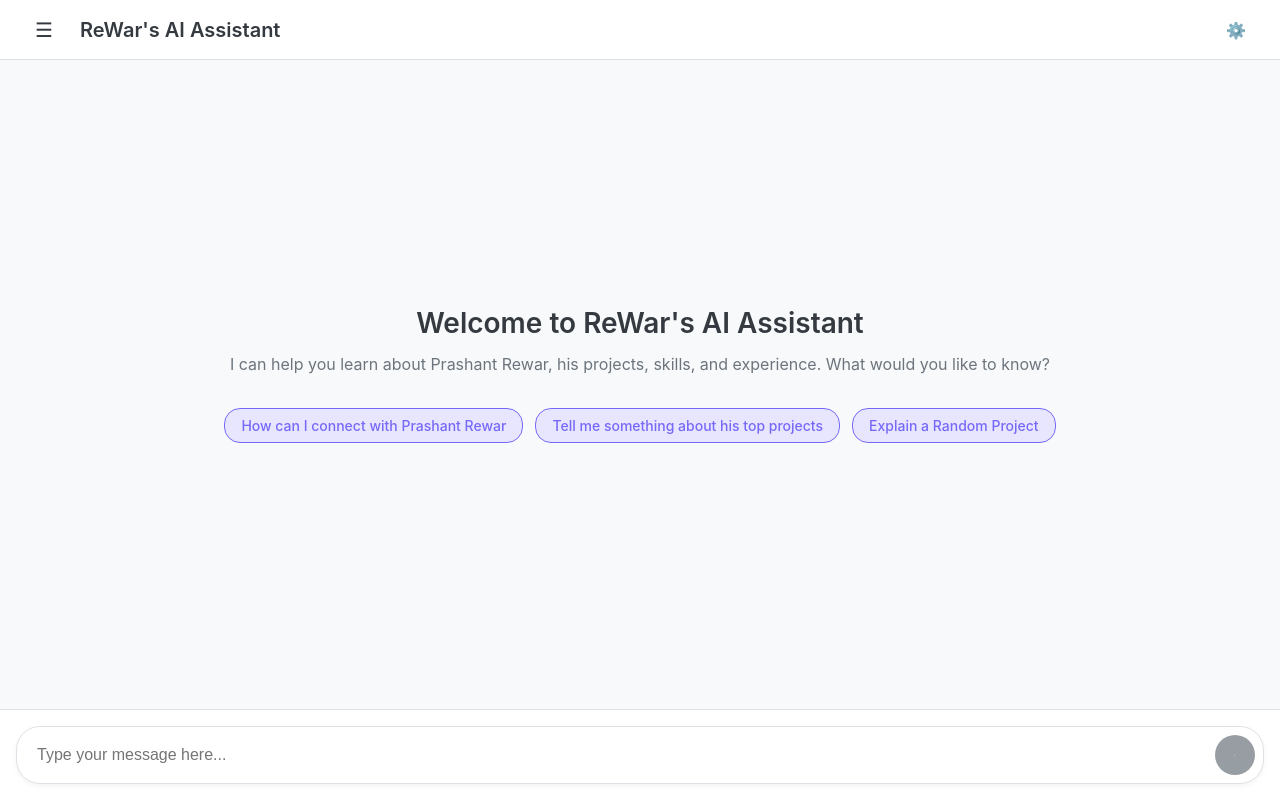
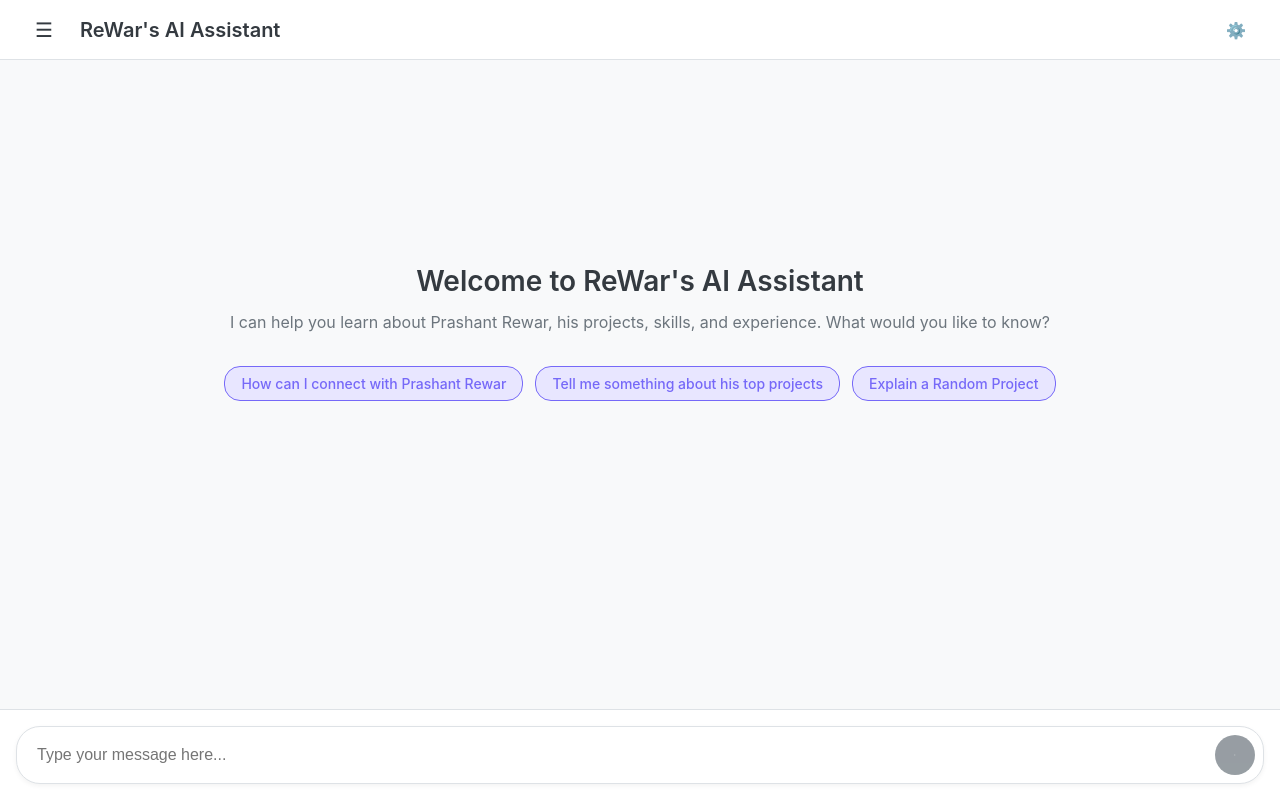
Before and after one commit to ReWar1311/ai-chatbot-frontend, a React (Vite) app: page / in a window 1280 px wide. Built offline with nearby package versions, Linux system fonts and the light colour scheme.

Commit message:
minor changes

```diff
--- a/src/components/ChatContainer.css
+++ b/src/components/ChatContainer.css
@@ -3,8 +3,8 @@
   display: flex;
   padding-top: 60px;
   flex-direction: column;
-  /* height: calc(100vh - 60px); */
-  height: auto;
+  height: calc(100vh - 60px);
+  /* height: auto; */
   position: relative;
   overflow: hidden;
 }
@@ -17,6 +17,7 @@
   flex-grow: 1;
   padding: 1rem;
   margin: 0;
+  padding-bottom: 100px;
   text-align: center;
 }
 
```
